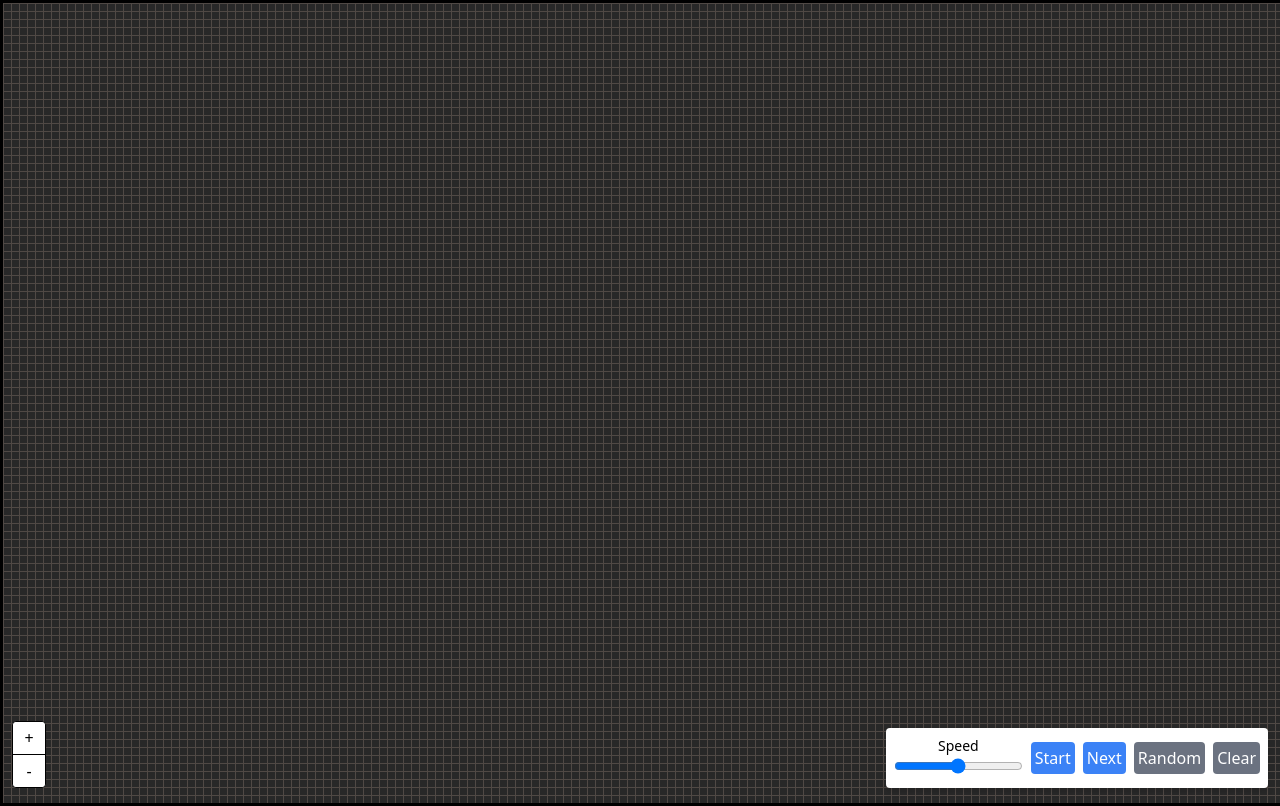
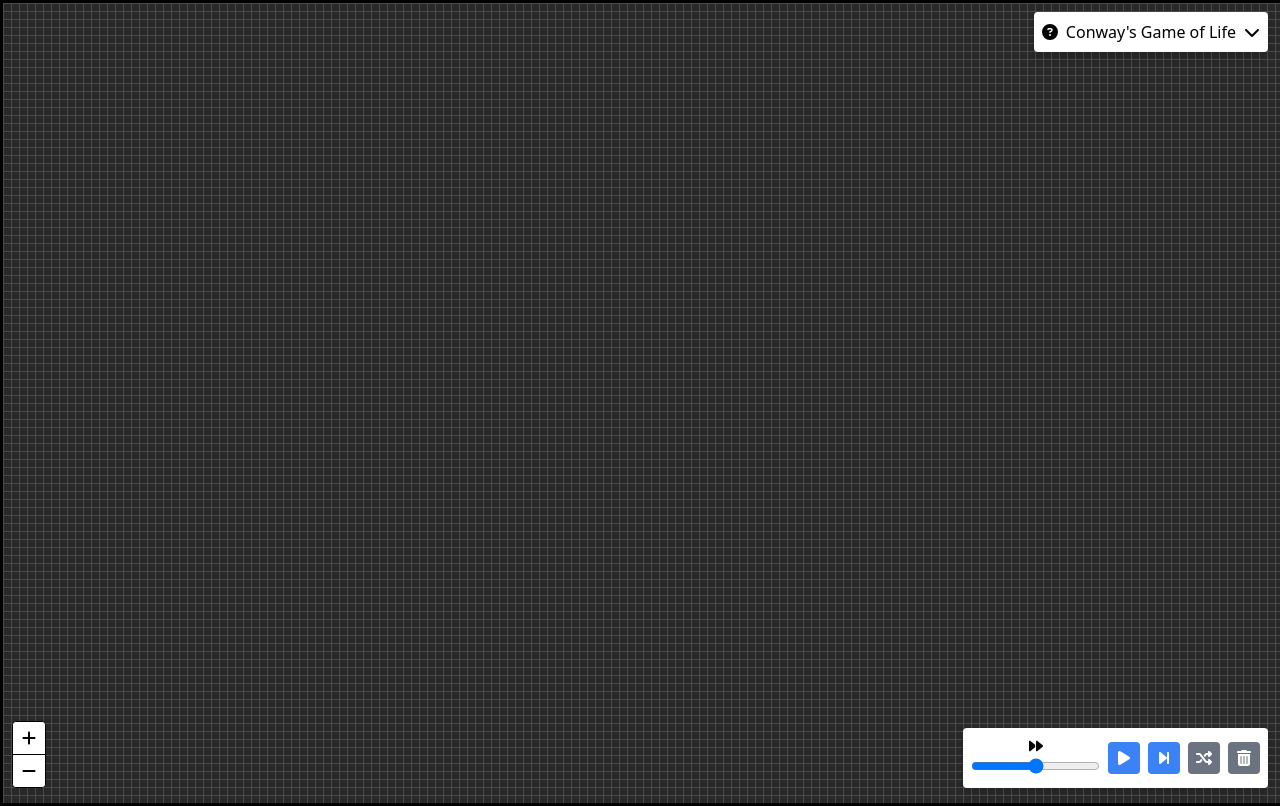
Before and after one commit to mat2hiro/Lifegame, a Nuxt app: page / in a window 1280 px wide. Built offline with nearby package versions, Linux system fonts and the light colour scheme.

Commit message:
add icons

```diff
--- a/app.vue
+++ b/app.vue
@@ -7,6 +7,37 @@
       @mousemove="draw"
       @mouseup="drawEnd"
     />
+    <div class="fixed top-3 right-3">
+      <div class="drop-shadow-md rounded p-2 bg-white">
+        <div class="flex gap-2 items-center">
+          <NuxtLink
+            to="https://en.wikipedia.org/wiki/Conway%27s_Game_of_Life"
+            target="_blank"
+          >
+            <font-awesome-icon icon="fa-solid fa-circle-question" />
+          </NuxtLink>
+          <button type="button" @click.prevent="toggleInfo">
+            <h1 class="inline mr-2">Conway's Game of Life</h1>
+            <font-awesome-icon v-if="infoOpen" icon="fa-solid fa-chevron-up" />
+            <font-awesome-icon v-else icon="fa-solid fa-chevron-down" />
+          </button>
+        </div>
+        <div
+          v-if="infoOpen"
+          class="mt-2 border-dashed border-gray-400 border-t-2 pt-2 flex flex-col gap-1 items-start"
+        >
+          <p>
+            <font-awesome-icon icon="fa-solid fa-arrow-pointer" />:
+            <font-awesome-icon icon="fa-solid fa-pen" />
+          </p>
+          <p>
+            <font-awesome-icon icon="fa-solid fa-circle-up" /> +
+            <font-awesome-icon icon="fa-solid fa-arrow-pointer" />:
+            <font-awesome-icon icon="fa-solid fa-eraser" />
+          </p>
+        </div>
+      </div>
+    </div>
     <div class="fixed bottom-3 left-3">
       <div class="inline-flex flex-col rounded border border-black bg-white">
         <button
@@ -14,83 +45,63 @@
           class="w-8 rounded-t border-b border-black p-1 bg-white hover:bg-gray-200"
           @click.prevent="sizeChange(sizeFactor + 1)"
         >
-          +
+          <font-awesome-icon icon="fa-solid fa-plus" />
         </button>
         <button
           type="button"
           class="w-8 rounded-b p-1 bg-white hover:bg-gray-200"
           @click.prevent="sizeChange(sizeFactor - 1)"
         >
-          -
+          <font-awesome-icon icon="fa-solid fa-minus" />
         </button>
       </div>
     </div>
     <div class="fixed bottom-3 right-3 flex flex-col items-end">
-      <!-- <div
-        class="mb-3 drop-shadow-md rounded p-2 bg-white inline-flex gap-2 items-center"
-      >
-        <label
-          for="default-toggle"
-          class="inline-flex relative items-center cursor-pointer"
-        >
-          <input
-            type="checkbox"
-            v-model="isEraser"
-            id="default-toggle"
-            class="sr-only peer"
-          />
-          <div
-            class="w-11 h-6 bg-gray-200 peer-focus:outline-none peer-focus:ring-4 peer-focus:ring-blue-300 dark:peer-focus:ring-blue-800 rounded-full peer dark:bg-gray-700 peer-checked:after:translate-x-full peer-checked:after:border-white after:content-[''] after:absolute after:top-[2px] after:left-[2px] after:bg-white after:border-gray-300 after:border after:rounded-full after:h-5 after:w-5 after:transition-all dark:border-gray-600 peer-checked:bg-blue-600"
-          ></div>
-          <span
-            class="ml-3 text-sm font-medium text-gray-900 dark:text-gray-300"
-            >Eraser</span
-          >
-        </label>
-      </div> -->
       <div
         class="drop-shadow-md rounded p-2 bg-white inline-flex gap-2 items-center"
       >
         <div>
-          <label class="block text-center text-sm">Speed</label>
+          <label class="block text-center text-sm"
+            ><font-awesome-icon icon="fa-solid fa-forward"
+          /></label>
           <input type="range" min="0" max="4" step="1" v-model="speed" />
         </div>
         <button
           v-if="timeoutId !== null"
-          class="rounded bg-blue-500 hover:bg-blue-700 text-white p-1"
+          class="w-8 rounded bg-blue-500 hover:bg-blue-700 text-white p-1"
           type="button"
           @click.prevent="stop"
         >
-          Stop
+          <font-awesome-icon icon="fa-solid fa-pause" />
         </button>
         <button
           v-else
-          class="rounded bg-blue-500 hover:bg-blue-700 text-white p-1"
+          class="w-8 rounded bg-blue-500 hover:bg-blue-700 text-white p-1"
           type="button"
           @click.prevent="start"
         >
-          Start
+          <font-awesome-icon icon="fa-solid fa-play" />
         </button>
         <button
-          class="rounded bg-blue-500 hover:bg-blue-700 text-white p-1"
+          class="w-8 rounded bg-blue-500 hover:bg-blue-700 text-white p-1"
           type="button"
           @click.prevent="nextGeneration"
         >
-          Next
+          <font-awesome-icon icon="fa-solid fa-forward-step" />
         </button>
         <button
-          class="rounded bg-gray-500 hover:bg-gray-700 text-white p-1"
+          class="w-8 rounded bg-gray-500 hover:bg-gray-700 text-white p-1"
           type="button"
           @click.prevent="randomize"
         >
-          Random
+          <font-awesome-icon icon="fa-solid fa-shuffle" />
         </button>
         <button
-          class="rounded bg-gray-500 hover:bg-gray-700 text-white p-1"
+          class="w-8 rounded bg-gray-500 hover:bg-gray-700 text-white p-1"
           type="button"
           @click.prevent="clear"
         >
-          Clear
+          <font-awesome-icon icon="fa-solid fa-trash-can" />
         </button>
       </div>
     </div>
@@ -99,9 +110,9 @@
 
 <script lang="ts" setup>
 const timeoutId = ref<NodeJS.Timeout>(null);
-// const isEraser = ref(false);
 const speed = ref(2);
 const sizeFactor = ref(1);
+const infoOpen = ref(false);
 const cellSize = computed(() => 8 * sizeFactor.value);
 let isDraw = false;
 let cellState: (0 | 1)[][] = [];
@@ -203,7 +214,7 @@ const generationLoop = () => {
   nextGeneration();
   timeoutId.value = setTimeout(
     generationLoop,
-    [10, 50, 100, 500, 1000][speed.value]
+    [1000, 500, 100, 50, 10][speed.value]
   );
 };
 
@@ -250,6 +261,10 @@ const clear = () => {
   );
   refreshCells(cellState);
 };
+
+const toggleInfo = () => {
+  infoOpen.value = !infoOpen.value;
+};
 </script>
 
 <style lang="scss" scoped>
--- /dev/null
+++ b/components/FontAwesomeIcon.vue
@@ -0,0 +1,11 @@
+<template>
+  <span>
+    <fa-icon :icon="icon" />
+  </span>
+</template>
+
+<script lang="ts" setup>
+const props = defineProps({
+  icon: String,
+});
+</script>
--- a/nuxt.config.ts
+++ b/nuxt.config.ts
@@ -4,4 +4,5 @@ import { defineNuxtConfig } from "nuxt";
 export default defineNuxtConfig({
   modules: ["@nuxtjs/tailwindcss"],
   css: ["@/assets/main.scss"],
+  plugins: ["@/plugins/fontawesome.ts"],
 });
--- a/package.json
+++ b/package.json
@@ -7,6 +7,9 @@
     "preview": "nuxt preview"
   },
   "devDependencies": {
+    "@fortawesome/fontawesome-svg-core": "^6.1.2",
+    "@fortawesome/free-solid-svg-icons": "^6.1.2",
+    "@fortawesome/vue-fontawesome": "^3.0.1",
     "@nuxtjs/tailwindcss": "^5.3.2",
     "nuxt": "3.0.0-rc.8",
     "sass": "^1.54.4"
--- /dev/null
+++ b/plugins/fontawesome.ts
@@ -0,0 +1,44 @@
+import { library } from "@fortawesome/fontawesome-svg-core";
+import { FontAwesomeIcon } from "@fortawesome/vue-fontawesome";
+import {
+  faArrowPointer,
+  faArrowRight,
+  faChevronDown,
+  faChevronUp,
+  faCircleInfo,
+  faCircleQuestion,
+  faCircleUp,
+  faEraser,
+  faForward,
+  faForwardStep,
+  faMinus,
+  faPause,
+  faPen,
+  faPlay,
+  faPlus,
+  faShuffle,
+  faTrashCan,
+} from "@fortawesome/free-solid-svg-icons";
+
+export default defineNuxtPlugin((nuxtApp) => {
+  library.add(
+    faCircleInfo,
+    faCircleUp,
+    faArrowPointer,
+    faCircleQuestion,
+    faChevronDown,
+    faChevronUp,
+    faPlus,
+    faMinus,
+    faPlay,
+    faPause,
+    faForwardStep,
+    faTrashCan,
+    faShuffle,
+    faForward,
+    faPen,
+    faEraser,
+    faArrowRight
+  );
+  nuxtApp.vueApp.component("fa-icon", FontAwesomeIcon as any);
+});
```
Also changed, not shown: 1 other file (tests, documents, lock files or other folders).
